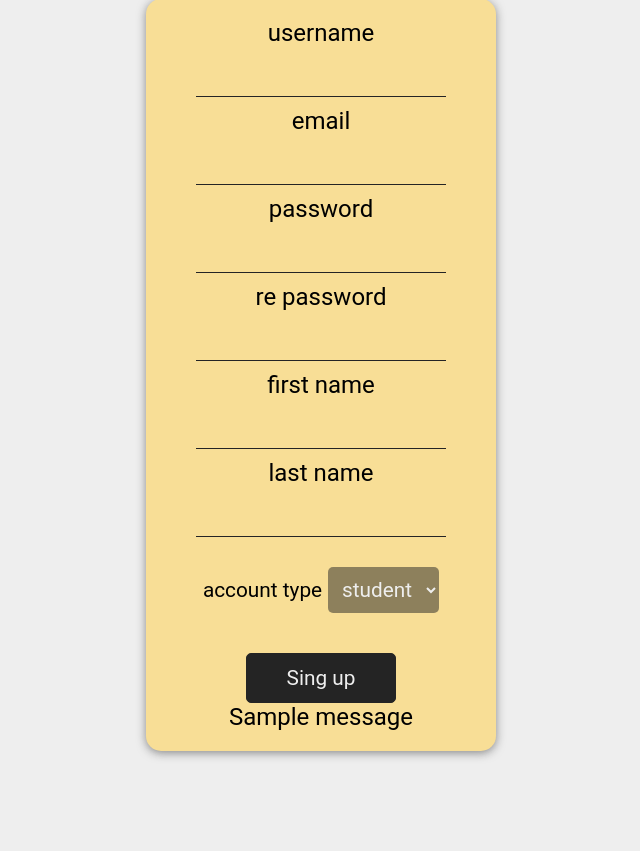
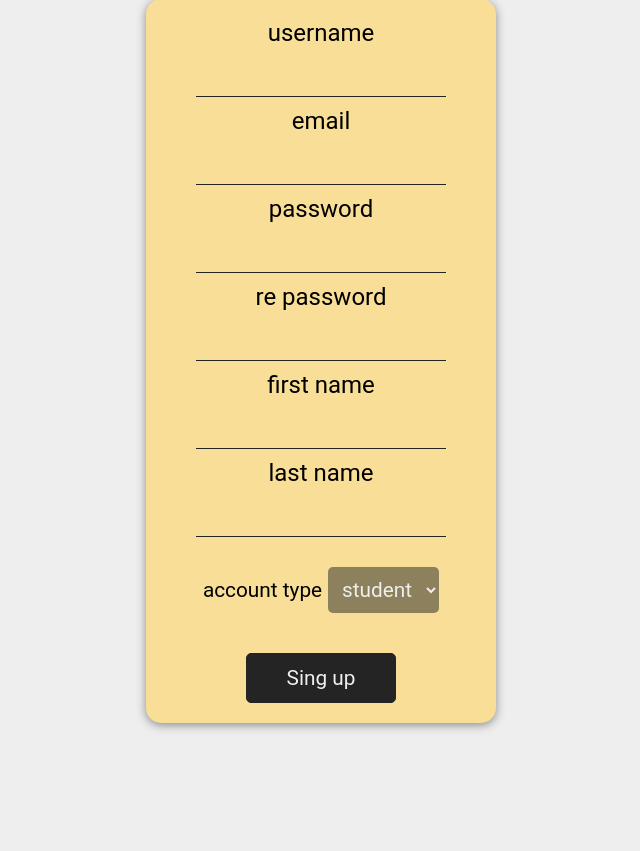
Before and after one commit to gonza56d/Unidigi, a Django app: page /users/signup/ in a window 1280 px wide. Shown: the part 261-1112 px from the top of the page, without its empty margins (319-959 px from the left). After the commit the page ends 992 px from the top, so only its background shows below. Run offline with Django 3.2, Linux system fonts and the light colour scheme; tables that the repository leaves empty hold one stand-in row (values such as "Sample post"); one stand-in notice (Sample message) is shown; some web fonts are replaced.

Commit message:
Messages fix

```diff
--- a/unidigi/templates/users/signup.html
+++ b/unidigi/templates/users/signup.html
@@ -36,10 +36,6 @@
             </div>
 
             <button class="form-button">{% translate 'Sing up' %}</button>
-            <div class="messages">
-                {% for message in messages %}
-                    {{ message }}
-                {% endfor %}
-            </div>
+
 </form>
 {% endblock %}
```
